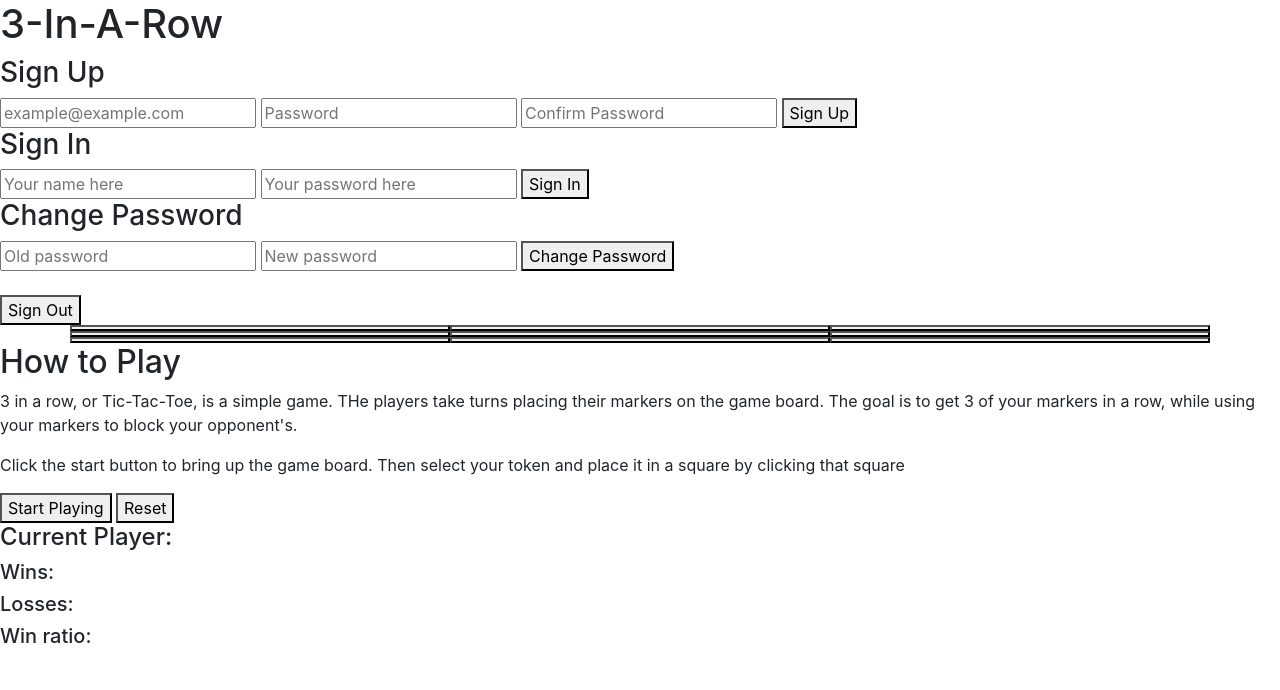
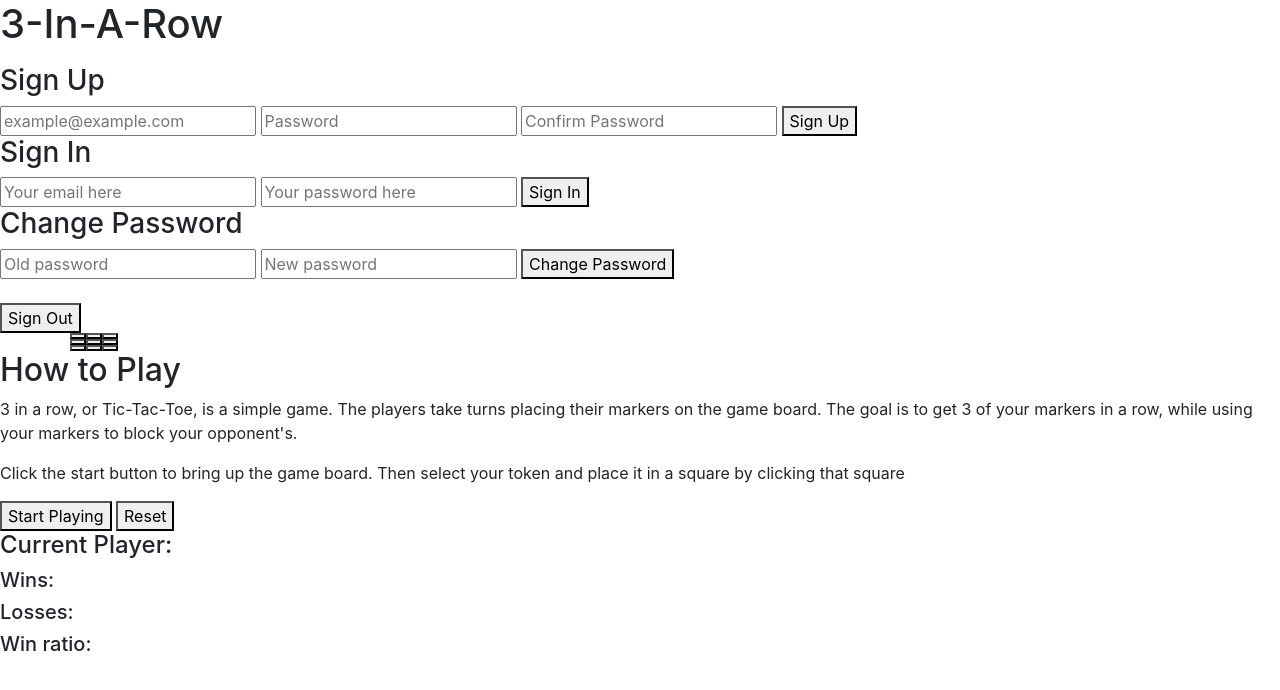
Before and after one commit to MsPockets/tic-tac-toe, a website built with webpack: page index.html in a window 1280 px wide. Built offline with nearby package versions, Linux system fonts and the light colour scheme.

Commit message:
Edit html tags

```diff
--- a/index.html
+++ b/index.html
@@ -11,57 +11,61 @@
       <script src="public/vendor.js" type="text/javascript" charset="utf-8" defer></script>
       <script src="public/application.js" type="text/javascript" charset="utf-8" defer></script>
     </head>
-    <body>
-      <h1>3-In-A-Row</h1>
-      <form id="sign-up">
+    <h1>3-In-A-Row</h1>
+      <p id="message"></p>
+      <form id="sign-up-form">
         <fieldset>
           <h3>Sign Up</h3>
           <input name="credentials[email]" type="string" id="email" placeholder="example@example.com" required>
           <input name="credentials[password]" type="string" id="password" placeholder="Password" required>
           <input name="credentials[password_confirmation]" type="string" id="password" placeholder="Confirm Password" required>
-          <button id="sign-up">Sign Up</button>
+          <button id="sign-up" type="submit">Sign Up</button>
         </fieldset>
       </form>
 
-      <form id="sign-in">
+      <form id="sign-in-form">
         <fieldset>
           <h3>Sign In</h3>
-          <input name="credentials2[name]" type="string" id="name" placeholder="Your name here" required>
-          <input name="credentials2[password]" type="string" id="password" placeholder="Your password here">
-          <button id="sign-in">Sign In</button>
+          <input name="credentials[email]" type="string" id="email" placeholder="Your email here" required>
+          <input name="credentials[password]" type="string" id="password" placeholder="Your password here">
+          <button id="sign-in" type="submit">Sign In</button>
         </fieldset>
       </form>
 
-      <form>
+      <form id="change-password-form">
         <fieldset>
           <h3>Change Password</h3>
           <input name="passwords[old]" type="string" id="OLDPW" placeholder="Old password" required>
           <input name="passwords[new]" type="string" id="NEWPW" placeholder="New password" required>
-          <button id="change-password">Change Password</button>
+          <button id="change-password" type="submit">Change Password</button>
         </fieldset>
       </form>
       <br>
-      <form id="sign-out">
-        <button id="sign-out">Sign Out</button>
-      </form>
+
+      <button id="sign-out" type="submit">Sign Out</button>
+
 
 
       <div class="container" id="game-board">
         <div class="row">
-          <button class="col-4" id="0" ></button>
-          <button class="col-4" id="1" ></button>
-          <button class="col-4" id="2" ></button>
-          <button class="col-4" id="3" ></button>
-          <button class="col-4" id="4" ></button>
-          <button class="col-4" id="5" ></button>
-          <button class="col-4" id="6" ></button>
-          <button class="col-4" id="7" ></button>
-          <button class="col-4" id="8" ></button>
+          <button class="game-tile" id="0"></button>
+          <button class="game-tile" id="1"></button>
+          <button class="game-tile" id="2"></button>
+        </div>
+        <div class="row">
+          <button class="game-tile" id="3"></button>
+          <button class="game-tile" id="4"></button>
+          <button class="game-tile" id="5"></button>
+        </div>
+        <div class="row">
+          <button class="game-tile" id="6"></button>
+          <button class="game-tile" id="7"></button>
+          <button class="game-tile" id="8"></button>
         </div>
       </div>
 
       <h2>How to Play</h2>
-      <p>3 in a row, or Tic-Tac-Toe, is a simple game. THe players take turns placing their markers on the game board. The goal is to get 3 of your markers in a row, while using your markers to block your opponent's.</p>
+      <p>3 in a row, or Tic-Tac-Toe, is a simple game. The players take turns placing their markers on the game board. The goal is to get 3 of your markers in a row, while using your markers to block your opponent's.</p>
       <p>Click the start button to bring up the game board. Then select your token and place it in a square by clicking that square</p>
 
       <button id="start-game">Start Playing</button>
```
